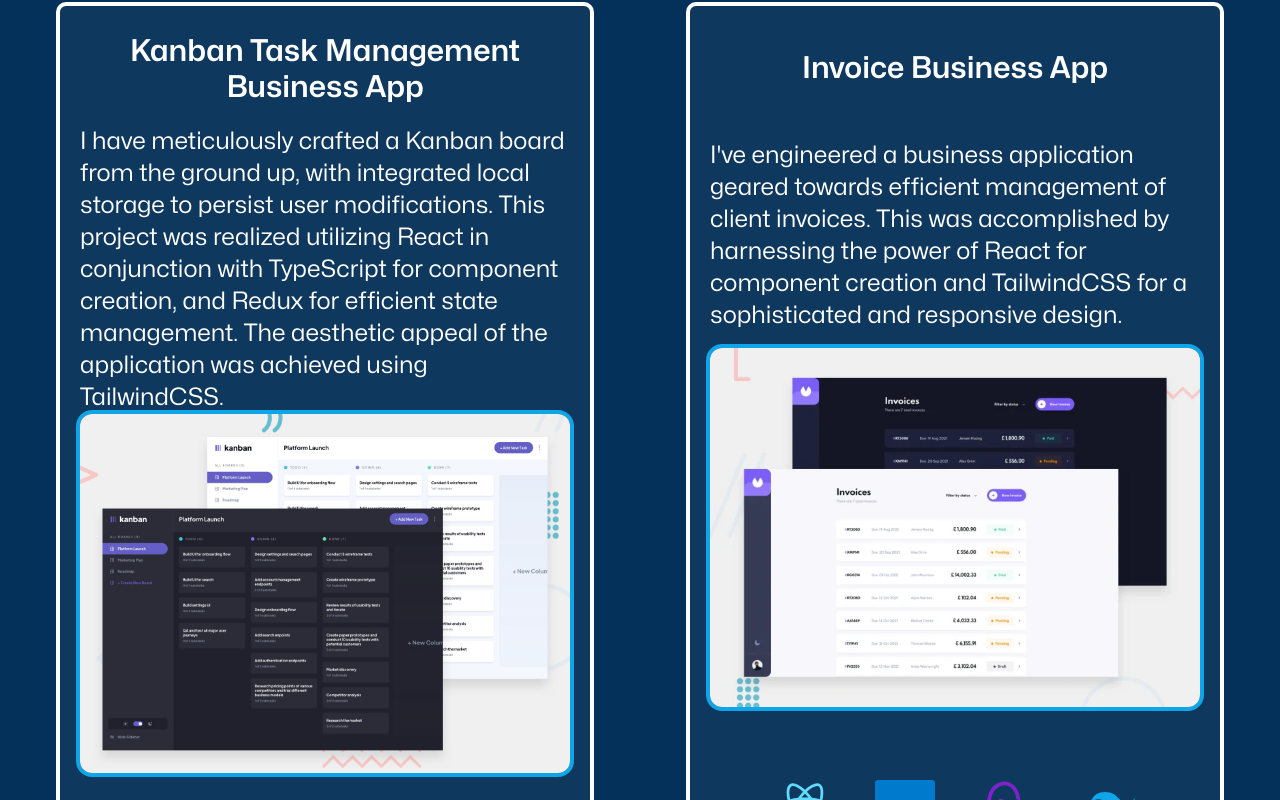
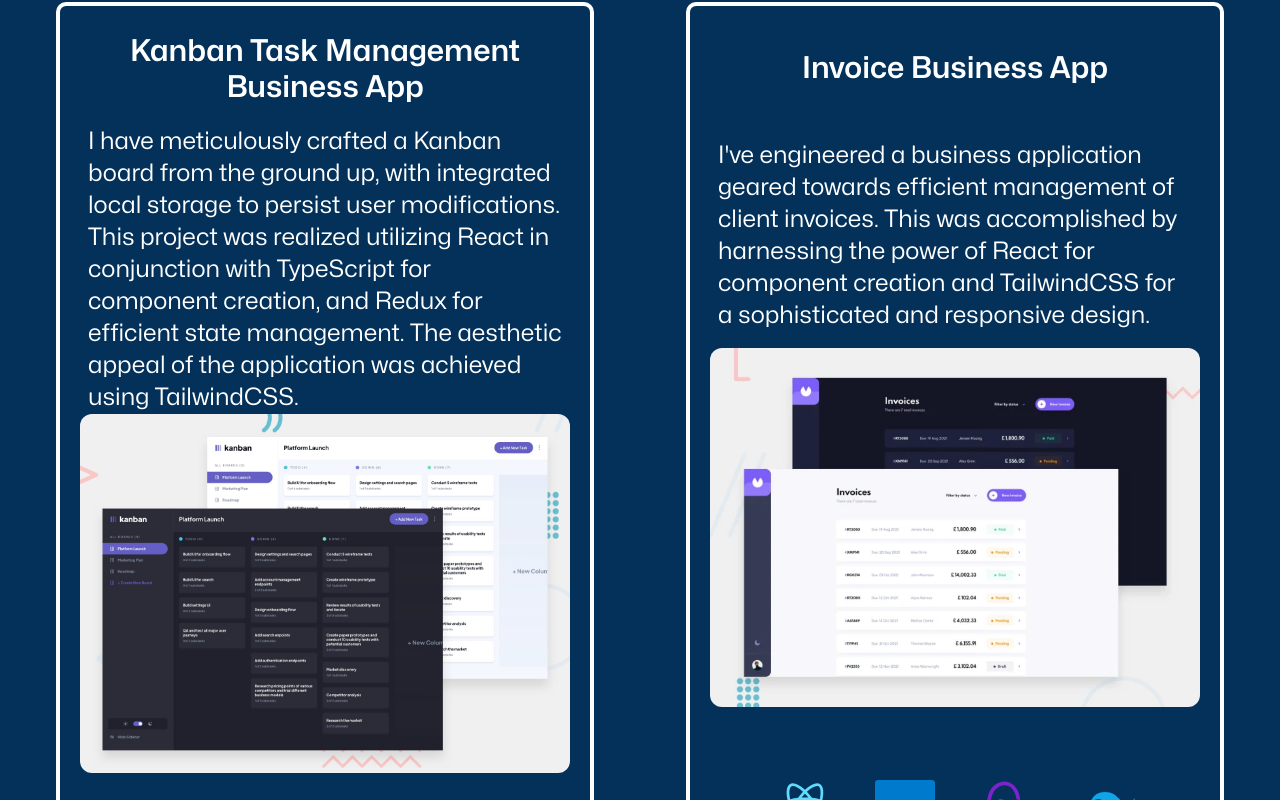
Before and after one commit to danielgen01/Daniels-portfolio, a React (Vite) app: page / in a window 1280 px wide. Shown: the part 1800-2600 px from the top of the page. Built offline with nearby package versions, Linux system fonts and the light colour scheme.

Commit message:
add small padding to <p>

```diff
--- a/src/components/Projects/ProjectComp.tsx
+++ b/src/components/Projects/ProjectComp.tsx
@@ -18,7 +18,7 @@ export const Project: React.FC<ProjectProps> = ({
 }) => {
   return (
     <div
-      className="grid-layout grid grid-cols-1 2xl:grid-cols-2 mx-10 mt-10 bg-gray-500/10 rounded-md p-5
+      className="grid-layout grid grid-cols-1 2xl:grid-cols-2 mx-10 mt-10  rounded-md p-5
     ring-4 ring-white
     "
     >
@@ -26,7 +26,7 @@ export const Project: React.FC<ProjectProps> = ({
         <img
           src={image}
           alt="E-Commerce-Screenshot"
-          className="rounded-xl ring-sky-500 ring-4"
+          className="rounded-xl "
         />
         <div className="used-technologies-list flex flex-row gap-10 text-4xl lg:text-6xl justify-center">
           <SiReact className="text-[#61DBFB]" />
@@ -55,7 +55,7 @@ export const Project: React.FC<ProjectProps> = ({
       <div className="project-description text-white flex flex-col items-center gap-5 justify-around">
         <h1 className="font-semibold text-2xl text-center mt-2 lg:text-3xl">{title}</h1>
 
-        <p className="lg:text-2xl text-sm">{description}</p>
+        <p className="lg:text-2xl text-sm px-2">{description}</p>
       </div>
     </div>
   )
```
